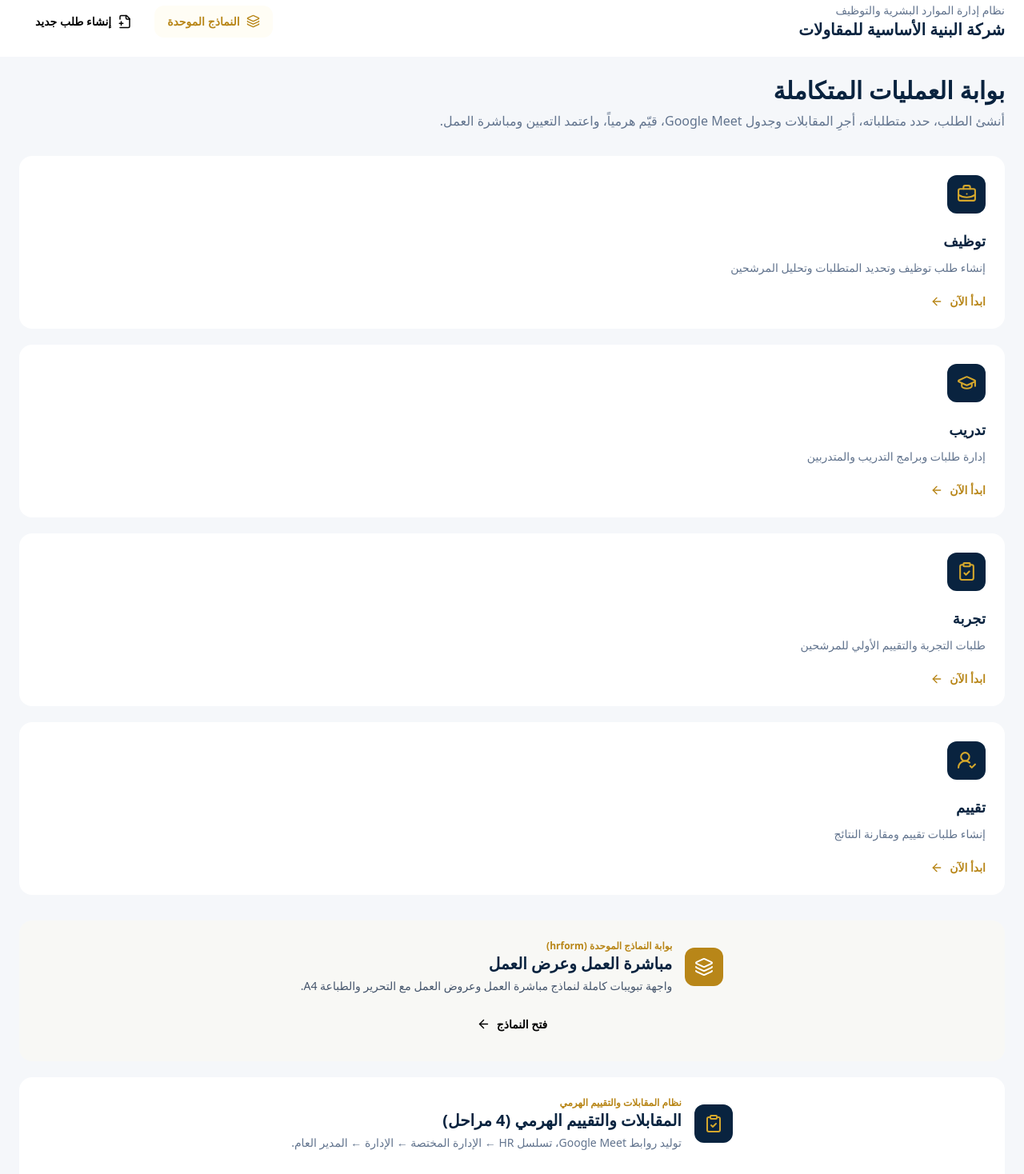
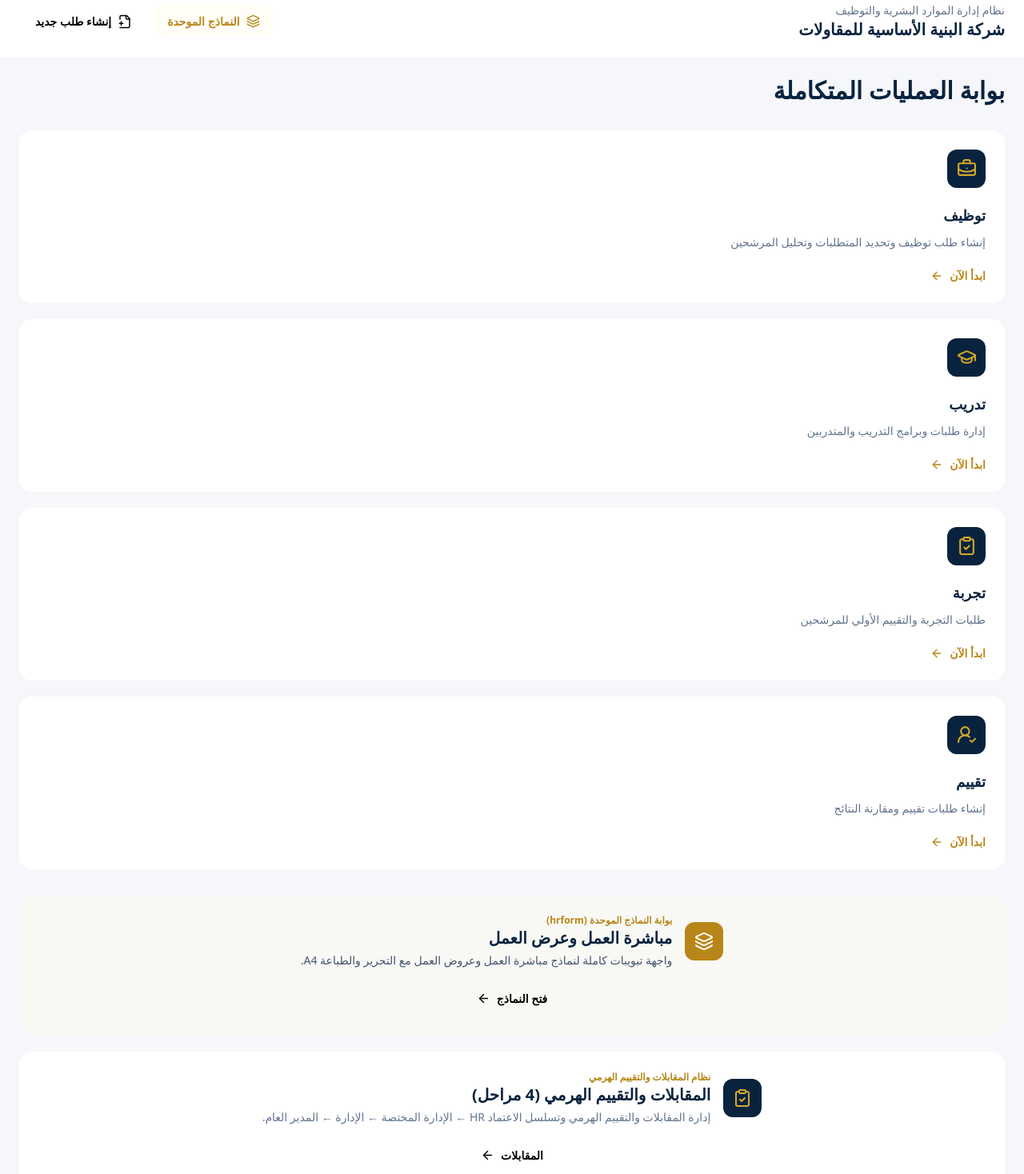
Before and after one commit to tempo033/hr2, a Next.js app: page / in a window 1280 px wide. Shown: the part 240-1708 px from the top of the page at 80% size. Built offline with nearby package versions, Linux system fonts and the light colour scheme; no server answers.

Commit message:
Remove outdated homepage workflow sentence

```diff
--- a/app/page.tsx
+++ b/app/page.tsx
@@ -29,7 +29,6 @@ export default function Home() {
       <div className="p-6 md:p-10 max-w-7xl mx-auto">
         <div className="mb-8">
           <h2 className="text-3xl font-black text-[#09233f]">بوابة العمليات المتكاملة</h2>
-          <p className="text-slate-500 mt-2">أنشئ الطلب، حدد متطلباته، أجرِ المقابلات وجدول Google Meet، قيّم هرمياً، واعتمد التعيين ومباشرة العمل.</p>
         </div>
 
         <div className="grid md:grid-cols-2 lg:grid-cols-4 gap-5">
@@ -64,7 +63,7 @@ export default function Home() {
               <div>
                 <div className="text-xs text-[#b88618] font-bold">نظام المقابلات والتقييم الهرمي</div>
                 <h3 className="font-black text-xl text-[#09233f]">المقابلات والتقييم الهرمي (4 مراحل)</h3>
-                <p className="text-sm text-slate-500 mt-1">توليد روابط Google Meet، تسلسل HR ← الإدارة المختصة ← الإدارة ← المدير العام.</p>
+                <p className="text-sm text-slate-500 mt-1">إدارة المقابلات والتقييم الهرمي وتسلسل الاعتماد HR ← الإدارة المختصة ← الإدارة ← المدير العام.</p>
               </div>
             </div>
             <span className="btn-primary rounded-xl px-5 py-3 font-bold flex items-center gap-2 text-sm shrink-0">المقابلات <ArrowLeft size={17} /></span>
```
